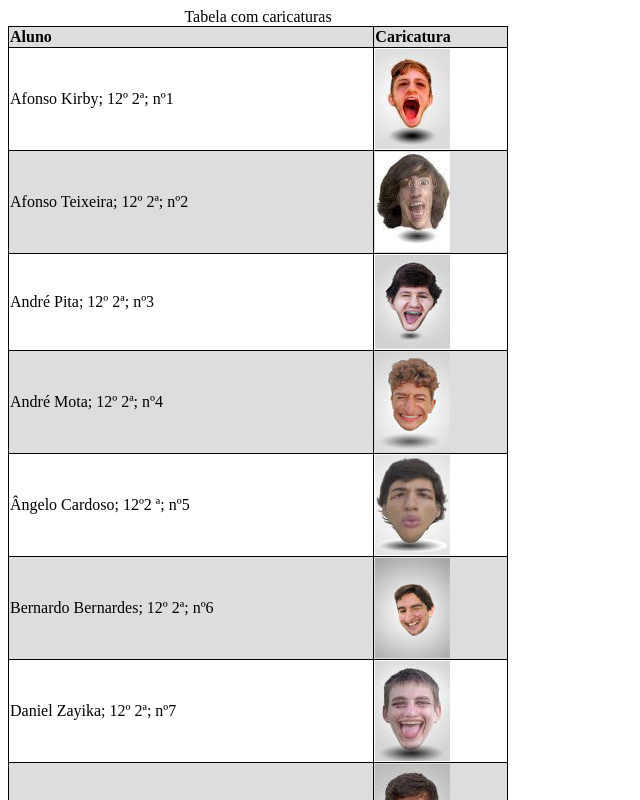
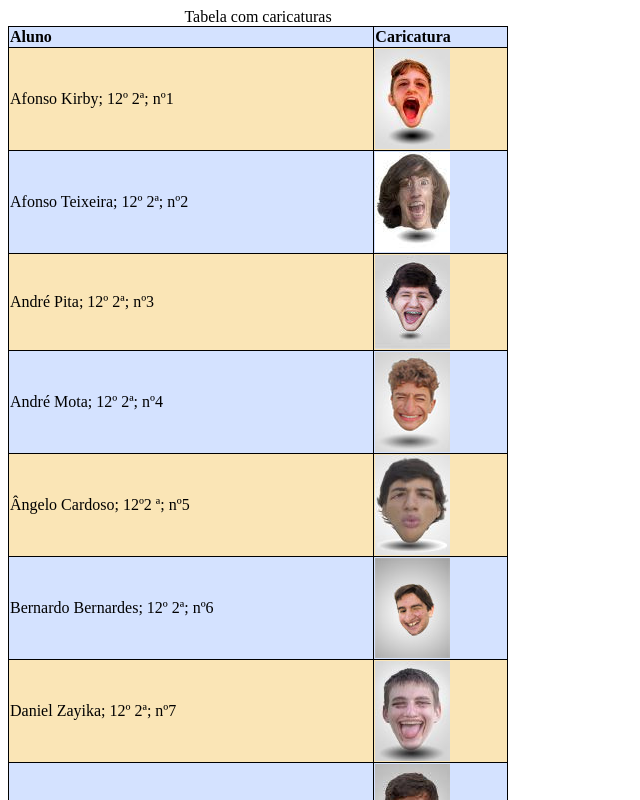
Before and after one commit to VascoSamuel/Tabela_Passo5, a plain HTML site: page index.html in a window 1280 px wide. Shown: the top 800 px of the page, without its empty margins (0-640 px from the left). Drawn offline with Linux system fonts and the light colour scheme.

Commit message:
Update tabela1.css

```diff
--- a/tabela1.css
+++ b/tabela1.css
@@ -12,9 +12,9 @@ table, th, td {
 }
 
 tr:nth-child(even) {
-	background-color: #fff;
+	background-color: #fae5b6;
 }
 
 tr:nth-child(odd) {
-	background-color: #ddd;
+	background-color: #d4e2ff;
 }
```
